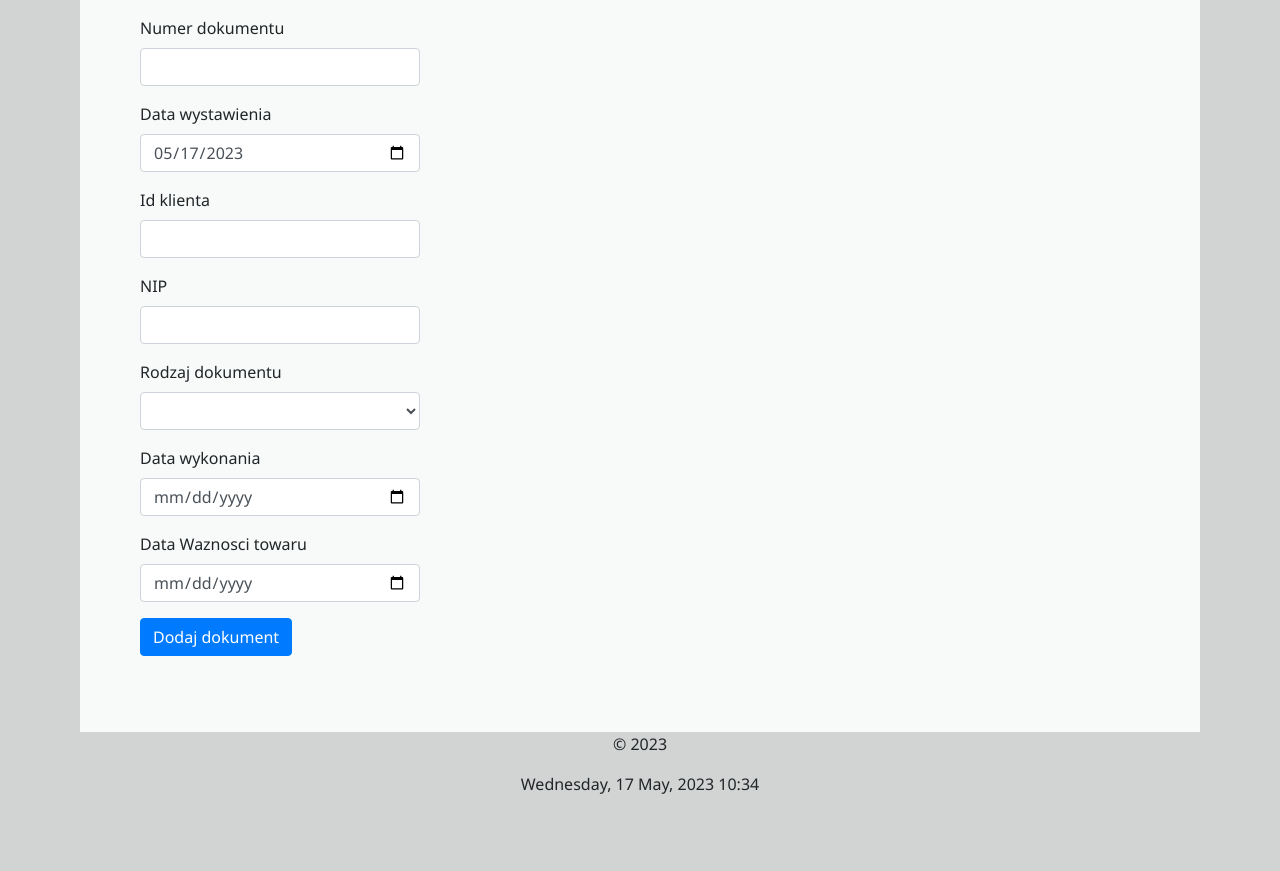
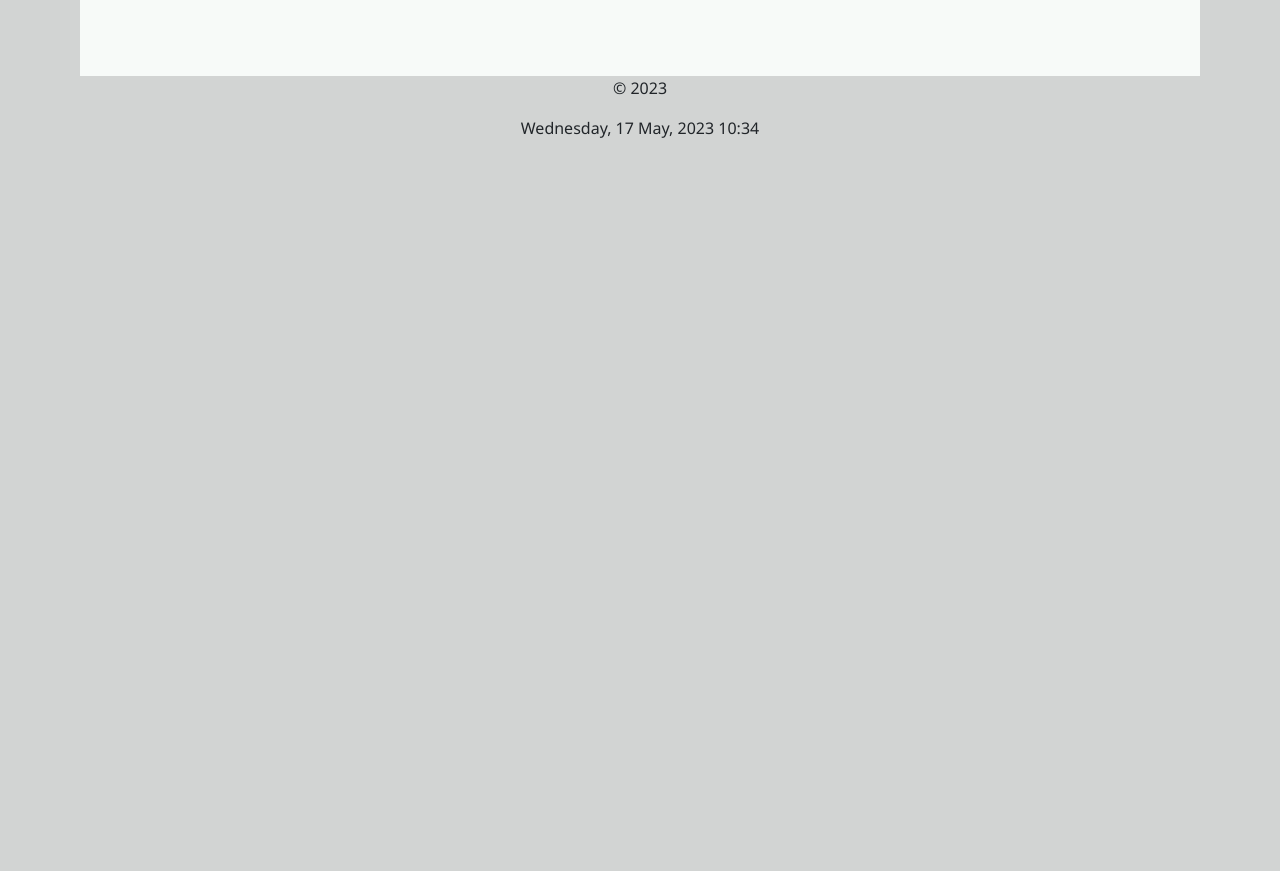
Before and after one commit to Grgor92/Aplikacja-Baz-Danych-Projekt, a Flask app: page /dokumenty in a window 1280 px wide. Shown: the part 520-1391 px from the top of the page. After the commit the page ends 658 px from the top, so only its background shows below. Run offline with Flask 3, Linux system fonts and the light colour scheme; data that the repository does not hold is empty; parts of the project's set-up code (start-up, migrations or seed data) failed here and were passed over; some libraries are stand-ins or nearby versions.

Commit message:
Revert "zmiany w formularzu"
This reverts commit 329fa4b6b3a47ec233489f7d69fa4401486164ff.

```diff
--- a/SimpleData-Projekt/SimpleData/forms.py
+++ b/SimpleData-Projekt/SimpleData/forms.py
@@ -1,10 +1,9 @@
 from flask_wtf import FlaskForm
 from flask_sqlalchemy import SQLAlchemy
 from wtforms_sqlalchemy.fields import QuerySelectField
-from wtforms import StringField, PasswordField, SubmitField, SelectField, IntegerField, DateField, HiddenField #importujemy odpowiednie elemnety aby móc sprawdzić poprawność formularza
+from wtforms import StringField, PasswordField, SubmitField, SelectField, IntegerField, DateField #importujemy odpowiednie elemnety aby móc sprawdzić poprawność formularza
 from wtforms.validators import DataRequired, Length, Email, EqualTo, ValidationError, Optional
-from .tabele import Uzytkownicy, Kontrahenci, Dokumenty
-from datetime import date
+from .tabele import Uzytkownicy, Kontrahenci
 
 class RegistrationForm(FlaskForm):  #tworzymy klasę o odppowiedniej nazwie
     Nazwa = StringField('Nazwa', validators=[DataRequired(), Length(min=6, max=20)])    #tworzymy pola i definjujemy typ zmiennej, oraz dodajemy poprawności jakie ma zawierać pole
@@ -35,7 +34,6 @@ class dok_historyczne(FlaskForm):
     rodzaj = SelectField('Dokument', choices=[('', ''),('WZ', 'WZ'), ('PZ', 'PZ')], validators = [Optional()])
     data_wyk = DateField('Data wykonania', validators = [Optional()])
     nazwa_kon = QuerySelectField('Kontrahent', query_factory=lambda: Kontrahenci.query.all(), get_label='nazwa_firmy', allow_blank=True, validators=[Optional()])
-    form_type = HiddenField(default='dok_historyczne')
     submit = SubmitField('Wyszukaj')
 
 class kontrahenci(FlaskForm):
@@ -78,44 +76,3 @@ class moje_ustawienia(FlaskForm):
     password = PasswordField('Hasło', validators=[DataRequired()])
     password2 = PasswordField('Powtórz hasło', validators=[DataRequired(), EqualTo('password')])
     submit = SubmitField('Zapisz')
-
-#class Dodaj_dok(FlaskForm):
-#    numer_dok = IntegerField('Numer dokumentu', validators = [Optional()])
-#    data_wys = DateField('Data wystawienia', validators = [Optional()])
-#    id_klienta = IntegerField('Id klienta', validators = [Optional()])
-#    nip = IntegerField('NIP', validators = [Optional()])
-#    rodzaj = SelectField('Dokument', choices=[('', ''),('WZ', 'WZ'), ('PZ', 'PZ')], validators = [Optional()])
-#    data_wyk = DateField('Data wykonania', validators = [Optional()])
-#    nazwa_kon = QuerySelectField('Kontrahent', query_factory=lambda: Kontrahenci.query.all(), get_label='nazwa_firmy', allow_blank=True, validators=[Optional()])
-#    submit = SubmitField('Wyszukaj')
-
-class DodajDokumentForm(FlaskForm):
-    numer_dok2 = IntegerField('Numer dokumentu', validators=[DataRequired()])
-    data_wys2 = DateField('Data wystawienia', default=date.today(), validators=[DataRequired()])
-    id_klienta2 = IntegerField('Id klienta', validators=[DataRequired()])
-    nip2 = IntegerField('NIP', validators=[DataRequired()])
-    rodzaj2 = SelectField('Rodzaj dokumentu', choices=[('', ''), ('WZ', 'WZ'), ('PZ', 'PZ')], validators=[DataRequired()])
-    data_wyk2 = DateField('Data wykonania', validators=[Optional()])
-    data_waz2 = DateField('Data Waznosci towaru ', validators=[DataRequired()])
-    kontrahent2 = QuerySelectField('Kontrahent', query_factory=lambda: Kontrahenci.query.all(), get_label='nazwa_firmy', allow_blank=True, validators=[DataRequired()])
-    form_type = HiddenField(default='DodajDokumentForm')
-    submit2 = SubmitField('Dodaj dokument')
-
-    def validate(self, **kwargs):
-        # Perform general form validation
-        if not FlaskForm.validate(self):
-            return False
-
-        # Check if the document number already exists in the database
-        existing_doc = Dokumenty.query.filter_by(numer_dokumentu=self.numer_dok.data).first()
-        if existing_doc:
-            self.numer_dok.errors.append('Numer dokumentu już istnieje.')
-            return False
-
-        # Check if either id_klienta or nip is provided
-        if not self.id_klienta.data and not self.nip.data:
-            self.id_klienta.errors.append('Podaj numer klienta lub NIP.')
-            self.nip.errors.append('Podaj numer klienta lub NIP.')
-            return False
-
-        return True
--- a/SimpleData-Projekt/SimpleData/templates/dokumenty.html
+++ b/SimpleData-Projekt/SimpleData/templates/dokumenty.html
@@ -96,60 +96,4 @@
     </table>
 
 </div>
-<form method="POST" action="">
-    {{ form2.hidden_tag() }}
-    <div class="form-group">
-        {{ form2.numer_dok2.label(class="control-label") }}
-        {{ form2.numer_dok2(class="form-control") }}
-        {% if form.numer_dok.errors %}
-        <span class="text-danger">{{ form2.numer_dok2.errors|join(', ') }}</span>
-        {% endif %}
-    </div>
-    <div class="form-group">
-        {{ form2.data_wys2.label(class="control-label") }}
-        {{ form2.data_wys2(class="form-control") }}
-        {% if form.data_wys.errors %}
-        <span class="text-danger">{{ form2.data_wys2.errors|join(', ') }}</span>
-        {% endif %}
-    </div>
-    <div class="form-group">
-        {{ form2.id_klienta2.label(class="control-label") }}
-        {{ form2.id_klienta2(class="form-control") }}
-        {% if form.id_klienta.errors %}
-        <span class="text-danger">{{ form2.id_klienta2.errors|join(', ') }}</span>
-        {% endif %}
-    </div>
-    <div class="form-group">
-        {{ form2.nip2.label(class="control-label") }}
-        {{ form2.nip2(class="form-control") }}
-        {% if form.nip.errors %}
-        <span class="text-danger">{{ form2.nip2.errors|join(', ') }}</span>
-        {% endif %}
-    </div>
-    <div class="form-group">
-        {{ form2.rodzaj2.label(class="control-label") }}
-        {{ form2.rodzaj2(class="form-control") }}
-        {% if form.rodzaj.errors %}
-        <span class="text-danger">{{ form2.rodzaj2.errors|join(', ') }}</span>
-        {% endif %}
-    </div>
-    <div class="form-group">
-        {{ form2.data_wyk2.label(class="control-label") }}
-        {{ form2.data_wyk2(class="form-control") }}
-        {% if form.data_wyk.errors %}
-        <span class="text-danger">{{ form2.data_wyk2.errors|join(', ') }}</span>
-        {% endif %}
-    </div>
-    <div class="form-group">
-        {{ form2.data_waz2.label(class="control-label") }}
-        {{ form2.data_waz2(class="form-control") }}
-        {% if form.data_wyk.errors %}
-        <span class="text-danger">{{ form2.data_waz2.errors|join(', ') }}</span>
-        {% endif %}
-    </div>
-    <div class="form-group">
-        {{ form2.submit2(class="btn btn-primary") }}
-    </div>
-</form>
-
 {%endblock%}
--- a/SimpleData-Projekt/SimpleData/views.py
+++ b/SimpleData-Projekt/SimpleData/views.py
@@ -3,7 +3,7 @@ from asyncio.windows_events import NULL
 from flask import render_template, jsonify, redirect, url_for, flash, session, request, Flask
 from SimpleData import app
 from datetime import datetime
-from .forms import RegistrationForm, LoginForm, przeszukiwanie_d, dok_historyczne, kontrahenci, uzytkownicy, magazyn_towar, Users_zmiana, moje_ustawienia, DodajDokumentForm  # import z innego pliku w tym samym miejscu musi zawierać . przed nazwą
+from .forms import RegistrationForm, LoginForm, przeszukiwanie_d, dok_historyczne, kontrahenci, uzytkownicy, magazyn_towar, Users_zmiana, moje_ustawienia  # import z innego pliku w tym samym miejscu musi zawierać . przed nazwą
 from SimpleData import db
 from .tabele import Uzytkownicy, Kontrahenci, Dokumenty
 from sqlalchemy import inspect, text
@@ -35,14 +35,6 @@ def home():
         title = "SimpleData",    #taka zmienna którą możemy wyświetlić na stronie
         user=user
     )
-
-def validate_on_submit(form):
-    if request.method == 'POST':
-        if form.form_type.data == 'dok_historyczne':
-            return form.validate_on_submit()
-        elif form.form_type.data == 'DodajDokumentForm':
-            return form.validate_on_submit(**request.form)
-    return False
 
 @app.route("/logout")
 @login_required
@@ -107,48 +99,31 @@ def dokumenty_hist():
 #@login_required
 def dokumenty():
     form = dok_historyczne()
-    form2 = DodajDokumentForm()
     result = Kontrahenci.query.all()
-    if validate_on_submit(form):
-        flash ('Naciśnieto form')
-    if validate_on_submit(form2):
-        flash ('Naciśnieto form2')
-        # Dodajemy przekierowanie, aby wyświetlić tylko form2, a nie form
-        return redirect(url_for('dokumenty'))
-
-    return render_template(
-        "dokumenty.html",
-        title = "SimpleData",
-        #user = current_user.imie,
-        form=form,
-        values = result,
-        form2 = form2
-    )
-    #if form.validate_on_submit():
-    #    query = 'SELECT Dokumenty.*, Kontrahenci.nazwa_firmy FROM Dokumenty JOIN Kontrahenci ON Dokumenty.NIP_kontrahenta = Kontrahenci.NIP '
-    #    params = {}
-    #    if form.numer_dok.data:
-    #        query += 'AND Dokumenty.numer_dokumentu = :numer_dokumentu '
-    #        params['numer_dokumentu'] = form.numer_dok.data
-    #    if form.data_wys.data:
-    #        query += 'AND Dokumenty.data_wystawienia = :data_wystawienia '
-    #        params['data_wystawienia'] = form.data_wys.data
-    #    if form.id_klienta.data:
-    #        query += 'AND Dokumenty.id_uzytkownika = :id_uzytkownika '
-    #        params['id_uzytkownika'] = form.id_klienta.data
-    #    if form.nip.data:
-    #        query += 'AND Dokumenty.NIP_kontrahenta = :nip '
-    #        params['nip'] = form.nip.data
-    #        flash('Poszło nip')
-    #    if form.rodzaj.data:
-    #        query += 'AND Dokumenty.typ_dokumentu = :typ_dokumentu '
-    #        params['typ_dokumentu'] = form.rodzaj.data
-    #    if form.data_wyk.data:
-    #        query += 'AND Dokumenty.data_wykonania = :data_wykonania '
-    #        params['data_wykonania'] = form.data_wyk.data
-    #    query = text(query)
-    #    result = db.session.execute(query, params)
-
+    if form.validate_on_submit():
+        query = 'SELECT Dokumenty.*, Kontrahenci.nazwa_firmy FROM Dokumenty JOIN Kontrahenci ON Dokumenty.NIP_kontrahenta = Kontrahenci.NIP '
+        params = {}
+        if form.numer_dok.data:
+            query += 'AND Dokumenty.numer_dokumentu = :numer_dokumentu '
+            params['numer_dokumentu'] = form.numer_dok.data
+        if form.data_wys.data:
+            query += 'AND Dokumenty.data_wystawienia = :data_wystawienia '
+            params['data_wystawienia'] = form.data_wys.data
+        if form.id_klienta.data:
+            query += 'AND Dokumenty.id_uzytkownika = :id_uzytkownika '
+            params['id_uzytkownika'] = form.id_klienta.data
+        if form.nip.data:
+            query += 'AND Dokumenty.NIP_kontrahenta = :nip '
+            params['nip'] = form.nip.data
+            flash('Poszło nip')
+        if form.rodzaj.data:
+            query += 'AND Dokumenty.typ_dokumentu = :typ_dokumentu '
+            params['typ_dokumentu'] = form.rodzaj.data
+        if form.data_wyk.data:
+            query += 'AND Dokumenty.data_wykonania = :data_wykonania '
+            params['data_wykonania'] = form.data_wyk.data
+        query = text(query)
+        result = db.session.execute(query, params)
 
         #query2 = text("INSERT INTO Dokumenty (numer_dokumentu, data_wystawienia, id_uzytkownika, NIP_kontrahenta, typ_dokumentu, data_wykonania, data_waznosci_towaru) VALUES ('12345', '2022-05-11', 1, 1234567890, 'PZ', '2022-05-11', '2022-06-11');")
         #db.session.execute(query2)
@@ -164,7 +139,13 @@ def dokumenty():
     #    values = db.session.execute(query, {'nip': 1234567890})
     #    flash(f'Zaktualizowano aktualnie zalogowanego użytkownika. Proszę zalogować się ponownie', 'success')
 
-
+    return render_template(
+        "dokumenty.html",
+        title = "SimpleData",
+        #user = current_user.imie,
+        form=form,
+        values = result
+    )
 
 @app.route('/kontrahenci', methods=['GET', 'POST'])
 @login_required
@@ -174,8 +155,7 @@ def kontrahenci_t():
         "kontrahenci.html",
         title = "SimpleData",
         user = current_user.imie,
-        form=form,
-
+        form=form
     )
 
 @app.route('/uzytkownicy', methods=['GET', 'POST'])
```
